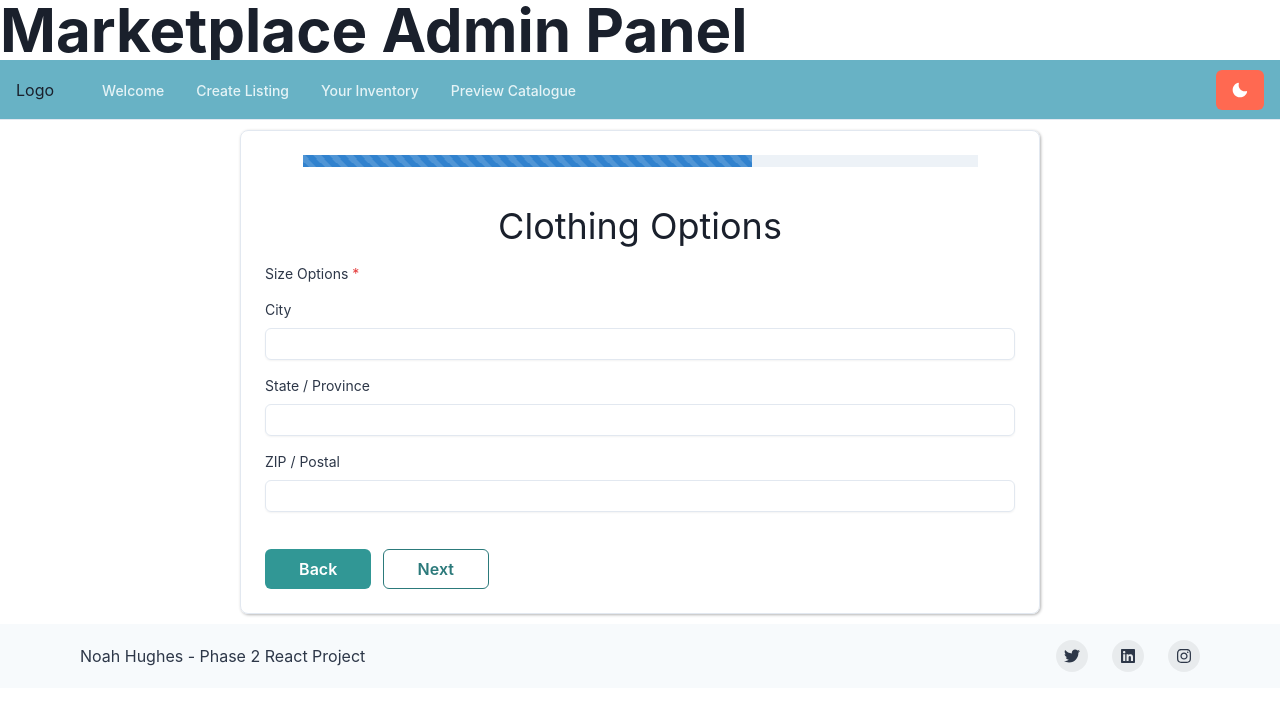
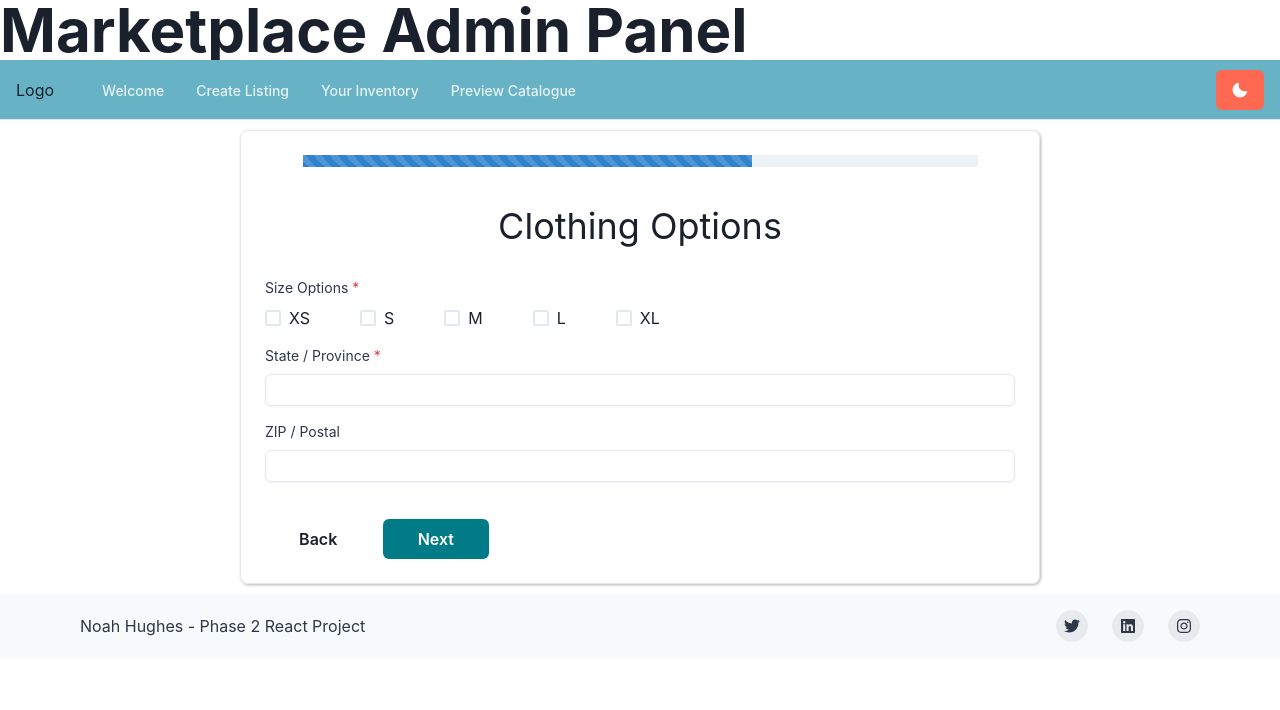
Before and after one commit to Paper-Byte/lorem-ipsum-cms, a React (Create React App) app: page / in a window 1280 px wide. Both pictures are taken after a click on the button "Next". Shown: the top 710 px of the page. Built offline with nearby package versions, Linux system fonts and the light colour scheme.

Commit message:
inits second form, finishes first form

```diff
--- a/src/components/CreateClothing.jsx
+++ b/src/components/CreateClothing.jsx
@@ -1,6 +1,6 @@
-import React from "react";
+import React from 'react';
 
-import { useState } from 'react'
+import { useState } from 'react';
 import {
   Progress,
   Box,
@@ -18,48 +18,63 @@ import {
   InputGroup,
   Textarea,
   FormHelperText,
-  CheckboxGroup
-} from '@chakra-ui/react'
+  CheckboxGroup,
+  Checkbox,
+  Stack,
+} from '@chakra-ui/react';
 
-import { useToast } from '@chakra-ui/react'
+import { useToast } from '@chakra-ui/react';
 
 export default function Multistep() {
-    const toast = useToast()
-    const [step, setStep] = useState(1)
-    const [progress, setProgress] = useState(33.33)
+  const toast = useToast();
+  const [step, setStep] = useState(1);
+  const [progress, setProgress] = useState(33.33);
   const [clothingDetails, setClothingDetails] = useState({
-        item: "",
-        category: "clothing",
-        type: "",
-        image: "",
-        description: "",
+    item: '',
+    category: 'clothing',
+    type: '',
+    image: '',
+    description: '',
     sizes: [],
     colors: [],
     price: 0,
     availability: true,
-    })
+  });
 
   let canSubmit = false;
 
-    if(clothingDetails.item !== "" &&
-      clothingDetails.type !== "" &&
-      clothingDetails.image !== "" &&
-      clothingDetails.description !== "" &&
+  if (
+    clothingDetails.item !== '' &&
+    clothingDetails.type !== '' &&
+    clothingDetails.image !== '' &&
+    clothingDetails.description !== '' &&
     clothingDetails.sizes.length > 0 &&
     clothingDetails.colors.length > 0 &&
-      clothingDetails.price > 0){
-        canSubmit = true
+    clothingDetails.price > 0
+  ) {
+    canSubmit = true;
   }
 
-      console.log(clothingDetails)
+  console.log(clothingDetails);
 
-
-    const handleClothingOptions = (event) => {
-        setClothingDetails({...clothingDetails, [event.target.id]: event.target.value});
+  const handleClothingOptionsStrings = (event) => {
+    if (event.target.name === 'price') {
+      let newPrice = parseInt(event.target.value);
+      setClothingDetails({
+        ...clothingDetails,
+        [event.target.name]: newPrice,
+      });
+    } else {
+      setClothingDetails({
+        ...clothingDetails,
+        [event.target.name]: event.target.value,
+      });
+    }
   };
 
   return (
     <>
+
       <Box
         borderWidth="1px"
         rounded="lg"
@@ -67,100 +82,170 @@ export default function Multistep() {
         maxWidth={800}
         p={6}
         m="10px auto"
-          as="form">
-          <Progress hasStripe value={progress} mb="5%" mx="5%" isAnimated></Progress>
-          {step === 1 ?
+        as="form"
+      >
+
+        <Progress
+          hasStripe
+          value={progress}
+          mb="5%"
+          mx="5%"
+          isAnimated
+        ></Progress>
+
+        {step === 1 ? (
           <Form1
             item={clothingDetails.item}
             description={clothingDetails.description}
-              clothingType = {clothingDetails.type}
+            clothingType={clothingDetails.type}
             img={clothingDetails.image}
-              handleClothingOptions={handleClothingOptions} />
-          : step === 2 ?
-            <Form2 />
-          :
-            <Form3 />}
+            handleClothingOptions={handleClothingOptionsStrings}
+          />
+        ) : step === 2 ? (
+          <Form2
+            sizes={clothingDetails.sizes}
+            colors={clothingDetails.colors}
+            price={clothingDetails.price}
+            handleClothingPrice={handleClothingOptionsStrings}
+          />
+        ) : (
+          <Form3 />
+        )}
+
         <ButtonGroup mt="5%" w="100%">
+
           <Flex w="100%" justifyContent="space-between">
+
             <Flex>
+
               <Button
                 onClick={() => {
-                    setStep(step - 1)
-                    setProgress(progress - 33.33)
+                  setStep(step - 1);
+                  setProgress(progress - 33.33);
                 }}
                 isDisabled={step === 1}
-                  colorScheme="teal"
-                  variant="solid"
+                variant="secondary"
                 w="7rem"
-                  mr="5%">
+                mr="5%"
+              >
                                 Back
               </Button>
+
               <Button
                 w="7rem"
                 isDisabled={step === 3}
                 onClick={() => {
-                    setStep(step + 1)
+                  setStep(step + 1);
                   if (step === 3) {
-                      setProgress(100)
+                    setProgress(100);
                   } else {
-                      setProgress(progress + 33.33)
+                    setProgress(progress + 33.33);
                   }
                 }}
-                  colorScheme="teal"
-                  variant="outline">
+                variant="primary"
+              >
                                 Next
               </Button>
+
             </Flex>
+
             {step === 3 ? (
               <Button
                 w="7rem"
                 colorScheme="red"
                 variant="solid"
-                  isDisabled = {!canSubmit}
+                isDisabled={!canSubmit}
                 onClick={() => {
                   toast({
                     title: 'Item created.',
-                      description: "We've created your listing for you.",
+                    description:
+                      "We've created your listing for you.",
                     status: 'success',
                     duration: 3000,
                     isClosable: true,
-                    })
-                  }}>
+                  });
+                }}
+              >
                                 {canSubmit ? 'Submit' : 'Invalid'}
+
               </Button>
             ) : null}
+
           </Flex>
+
         </ButtonGroup>
+
       </Box>
+
     </>
-    )
+  );
 }
 
-const Form1 = ({item, img, description, clothingType, handleClothingOptionsString}) => {
-
+const Form1 = ({
+  item,
+  img,
+  clothingType,
+  description,
+  handleClothingOptionsStrings,
+}) => {
   return (
     <>
-      <Heading w="100%" textAlign={'center'} fontWeight="normal" mb="2%">
+
+      <Heading
+        w="100%"
+        textAlign={'center'}
+        fontWeight="normal"
+        mb="2%"
+      >
                 Clothing Creation
       </Heading>
+
       <Flex>
+
         <FormControl isRequired mr="5%">
-          <FormLabel htmlFor="item" fontWeight={'normal'}>
+
+          <FormLabel htmlFor="item-name" fontWeight={'normal'}>
                         Item Name
           </FormLabel>
-          <Input id="item" type="text" value={item} onChange={handleClothingOptionsString} placeholder="Item name..." />
+
+          <Input
+            id="item-name"
+            name="item"
+            type="text"
+            value={item}
+            onChange={handleClothingOptionsStrings}
+            placeholder="Item name..."
+          />
+
         </FormControl>
+
       </Flex>
+
       <Flex>
+
         <FormControl isRequired mr="5%">
-          <FormLabel htmlFor="img" fontWeight={'normal'}>
+
+          <FormLabel htmlFor="item-image" fontWeight={'normal'}>
                         Item Image URL
           </FormLabel>
-          <Input id="img" type="text" value={img} onChange={handleClothingOptionsString} placeholder="Ex. 'https://png.pngtree.com/png-vector/...'" />
+
+          <Input
+            id="item-image"
+            name="image"
+            type="text"
+            value={img}
+            onChange={handleClothingOptionsStrings}
+            placeholder="Ex. 'https://png.pngtree.com/png-vector/...'"
+          />
+
         </FormControl>
+
       </Flex>
+
       <Flex>
+
         <FormControl isRequired mr="5%">
+
           <FormLabel
             htmlFor="type"
             fontSize="sm"
@@ -168,87 +253,110 @@ const Form1 = ({item, img, description, clothingType, handleClothingOptionsStrin
             color="gray.700"
             _dark={{
               color: 'gray.50',
-          }}>
+            }}
+          >
                         Type Of Clothing
           </FormLabel>
+
           <Select
             id="type"
             name="type"
+            value={clothingType}
+            onChange={handleClothingOptionsStrings}
             placeholder="Select option"
             focusBorderColor="brand.400"
-          onChange={handleClothingOptionsString}
-          value={clothingType}
             shadow="sm"
             w="full"
-          rounded="md">
+            rounded="md"
+          >
                         <option value="tshirt">T-Shirt</option>
                         <option value="hoodie">Hoodie</option>
                         <option value="sweatshirt">Sweatshirt</option>
                         <option value="hat">Hat</option>
                         <option value="jacket">Jacket</option>
+
           </Select>
+
         </FormControl>
+
       </Flex>
+
       <Flex>
+
         <FormControl isRequired mr="5%">
+
           <FormLabel htmlFor="item-description" fontWeight={'normal'}>
                         Item Description
           </FormLabel>
-          <Input id="description" type="text" value={description} onChange={handleClothingOptionsString} placeholder="Ex. 'https://png.pngtree.com/png-vector/...'" />
+
+          <Input
+            id="item-description"
+            name="description"
+            type="text"
+            value={description}
+            onChange={handleClothingOptionsStrings}
+            placeholder="Ex. 'https://png.pngtree.com/png-vector/...'"
+          />
+
         </FormControl>
+
       </Flex>
+
     </>
-  )
-}
+  );
+};
 
-const Form2 = () => {
+const Form2 = ({ sizes, colors, price, handleClothingPrice }) => {
   return (
     <>
-      <Heading w="100%" textAlign={'center'} fontWeight="normal" mb="2%">
+
+      <Heading
+        w="100%"
+        textAlign={'center'}
+        fontWeight="normal"
+        mb="2%"
+      >
                 Clothing Options
       </Heading>
-      <FormControl isRequired colSpan={6}>
+
+      <Flex>
+
+        <FormControl isRequired mr="5%">
+
           <FormLabel
-          htmlFor="sizing"
+            htmlFor="sizes"
             fontSize="sm"
             fontWeight="md"
             color="gray.700"
             _dark={{
               color: 'gray.50',
             }}
-          mt="2%">
+            mt="2%"
+          >
                       Size Options
           </FormLabel>
-          <CheckboxGroup >
 
+          <CheckboxGroup
+            id="item-sizes"
+            name="sizes"
+            w="100%"
+            mr="5%"
+          >
+            <Stack spacing={[1, 50]} direction={['column', 'row']}>
+              <Checkbox value="xs">XS</Checkbox>
+              <Checkbox value="s">S</Checkbox>
+              <Checkbox value="m">M</Checkbox>
+              <Checkbox value="l">L</Checkbox>
+              <Checkbox value="xl">XL</Checkbox>
+            </Stack>
           </CheckboxGroup>
-      </FormControl>
-      <FormControl as={GridItem} colSpan={[6, 6, null, 2]}>
-        <FormLabel
-          htmlFor="city"
-          fontSize="sm"
-          fontWeight="md"
-          color="gray.700"
-          _dark={{
-            color: 'gray.50',
-          }}
-          mt="2%">
-          City
-        </FormLabel>
-        <Input
-          type="text"
-          name="city"
-          id="city"
-          autoComplete="city"
-          focusBorderColor="brand.400"
-          shadow="sm"
-          size="sm"
-          w="full"
-          rounded="md"
-        />
+
         </FormControl>
 
-      <FormControl as={GridItem} colSpan={[6, 3, null, 2]}>
+      </Flex>
+
+      <FormControl isRequired mr="5%">
+
         <FormLabel
           htmlFor="state"
           fontSize="sm"
@@ -257,9 +365,11 @@ const Form2 = () => {
           _dark={{
             color: 'gray.50',
           }}
-          mt="2%">
+          mt="2%"
+        >
                     State / Province
         </FormLabel>
+
         <Input
           type="text"
           name="state"
@@ -271,9 +381,11 @@ const Form2 = () => {
           w="full"
           rounded="md"
         />
+
       </FormControl>
 
       <FormControl as={GridItem} colSpan={[6, 3, null, 2]}>
+
         <FormLabel
           htmlFor="postal_code"
           fontSize="sm"
@@ -282,9 +394,11 @@ const Form2 = () => {
           _dark={{
             color: 'gray.50',
           }}
-          mt="2%">
+          mt="2%"
+        >
                     ZIP / Postal
         </FormLabel>
+
         <Input
           type="text"
           name="postal_code"
@@ -296,57 +410,73 @@ const Form2 = () => {
           w="full"
           rounded="md"
         />
+
       </FormControl>
+
     </>
-  )
-}
+  );
+};
 
 const Form3 = () => {
   return (
     <>
+
       <Heading w="100%" textAlign={'center'} fontWeight="normal">
                 Social Handles
       </Heading>
+
       <SimpleGrid columns={1} spacing={6}>
+
         <FormControl as={GridItem} colSpan={[3, 2]}>
+
           <FormLabel
             fontSize="sm"
             fontWeight="md"
             color="gray.700"
             _dark={{
               color: 'gray.50',
-            }}>
+            }}
+          >
                         Website
           </FormLabel>
+
           <InputGroup size="sm">
+
             <InputLeftAddon
               bg="gray.50"
               _dark={{
                 bg: 'gray.800',
               }}
               color="gray.500"
-              rounded="md">
+              rounded="md"
+            >
                             http://
             </InputLeftAddon>
+
             <Input
               type="tel"
               placeholder="www.example.com"
               focusBorderColor="brand.400"
               rounded="md"
             />
+
           </InputGroup>
+
         </FormControl>
 
         <FormControl id="email" mt={1}>
+
           <FormLabel
             fontSize="sm"
             fontWeight="md"
             color="gray.700"
             _dark={{
               color: 'gray.50',
-            }}>
+            }}
+          >
                         About
           </FormLabel>
+
           <Textarea
             placeholder="you@example.com"
             rows={3}
@@ -356,11 +486,16 @@ const Form3 = () => {
               sm: 'sm',
             }}
           />
+
           <FormHelperText>
-            Brief description for your profile. URLs are hyperlinked.
+                        Brief description for your profile. URLs are
+            hyperlinked.
           </FormHelperText>
+
         </FormControl>
+
       </SimpleGrid>
+
     </>
-  )
-}
+  );
+};
```
Lines whose indentation alone changed are shown as unchanged.
